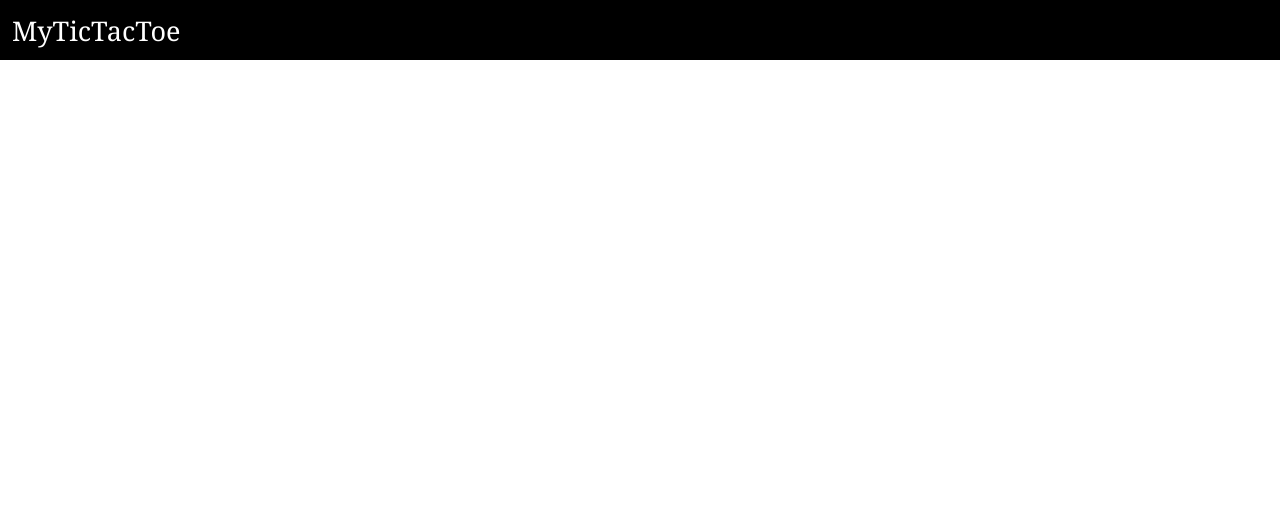
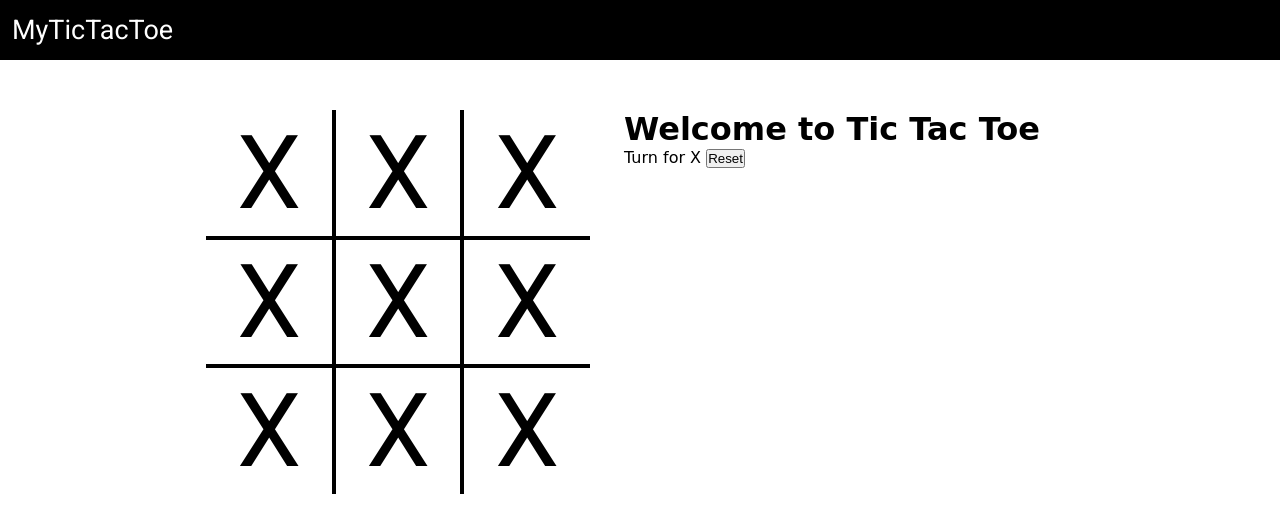
Before and after one commit to SakshiAagarwal/TicTacToe, a plain HTML site: page index.html in a window 1280 px wide. Drawn offline with Linux system fonts and the light colour scheme; a web font is replaced by a local one.

Commit message:
Game Skeleton & Styling done

```diff
--- a/index.html
+++ b/index.html
@@ -13,6 +13,30 @@
             <li>MyTicTacToe</li>
         </ul>
     </nav>
+
+    <div class="gameContainer">
+        <div class="container">
+            <div class="box bt-0 bl-0"><span class="boxtext">X</span></div>
+            <div class="box bt-0"><span class="boxtext">X</span></div>
+            <div class="box bt-0 br-0"><span class="boxtext">X</span></div>
+            <div class="box bl-0"><span class="boxtext">X</span></div>
+            <div class="box"><span class="boxtext">X</span></div>
+            <div class="box br-0"><span class="boxtext">X</span></div>
+            <div class="box bl-0 bb-0"><span class="boxtext">X</span></div>
+            <div class="box bb-0"><span class="boxtext">X</span></div>
+            <div class="box bb-0 br-0"><span class="boxtext">X</span></div>
+        </div>
+        <div class="gameInfo">
+            <h1>Welcome to Tic Tac Toe</h1>
+            <div>
+                <span class="info">Turn for X</span>
+                <button id="reset">Reset</button>
+            </div>
+            <div class="imgbox">
+                <img src="excited.gif" alt="">
+            </div>
+        </div>
+    </div>
     <script src="script.js"></script>
 </body>
 </html>
--- a/style.css
+++ b/style.css
@@ -1,4 +1,6 @@
-*{
+@import url('https://fonts.googleapis.com/css2?family=Baloo+Bhaina+2&family=Roboto&display=swap');
+
+* {
   margin: 0;
   padding: 0;
 }
@@ -11,9 +13,60 @@ nav {
   display: flex;
   align-items: center;
   padding: 0 12px;
-    font-family:Georgia, 'Times New Roman', Times, serif
+  font-family: 'Roboto', sans-serif
 }
 
 nav ul {
   list-style-type: none;
 }
+
+.gameContainer {
+  display: flex;
+  justify-content: center;
+  margin-top: 50px;
+}
+
+.container {
+  display: grid;
+  grid-template-columns: repeat(3, 10vw);
+  grid-template-rows: repeat(3, 10vw);
+  font-family: 'Roboto', sans-serif;
+}
+
+.box {
+  border: 2px solid black;
+  font-size: 8vw;
+  cursor: pointer;
+  display: flex;
+  justify-content: center;
+  align-items: center;
+}
+
+.box:hover {
+  background-color: rgb(242, 234, 250);;
+}
+
+.gameInfo {
+  padding: 0 34px;
+  font-family: 'Baloo Bhaina 2', cursive;
+}
+
+.imgbox img{
+    display: none;;
+}
+
+.br-0{
+    border-right: 0;
+}
+
+.bl-0{
+    border-left: 0;
+}
+
+.bt-0{
+    border-top: 0;
+}
+
+.bb-0{
+    border-bottom: 0;
+}
```
Also changed, not shown: excited.gif (added). Lines whose indentation alone changed are shown as unchanged.
